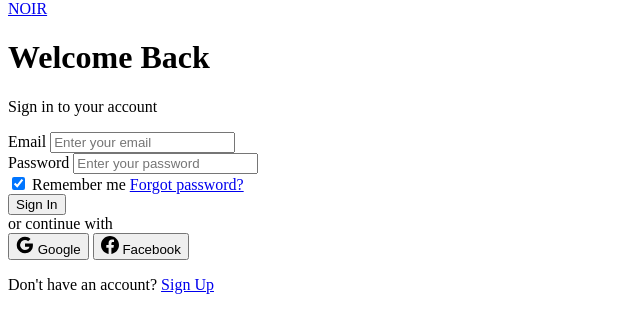
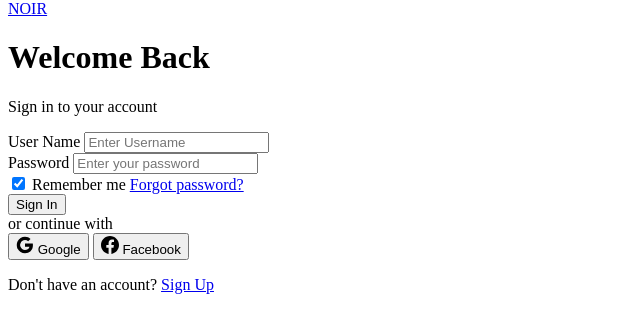
Before and after one commit to Mack-0409/django-ecommerce-project, a Django app: page /login_/ in a window 1280 px wide. Shown: the part 73-406 px from the top of the page, without its empty margins (0-640 px from the left). Run offline with Django 5.2, Linux system fonts and the light colour scheme.

Commit message:
authen login/register/logout

```diff
--- a/E-com/myproject/authen/templates/login_.html
+++ b/E-com/myproject/authen/templates/login_.html
@@ -12,12 +12,12 @@
       <form class="auth-form" id="signinForm" method="POST">
         {% csrf_token %}
         <div class="form-group">
-          <label for="email">Email</label>
-          <input type="email" id="email" placeholder="Enter your email" required name="email">
+          <label for="username">User Name</label>
+          <input type="text" id="email" placeholder="Enter Username" required name="username">
         </div>
         <div class="form-group">
           <label for="password">Password</label>
-          <input type="password" id="password" placeholder="Enter your password" required name="pasw">
+          <input type="password" id="password" placeholder="Enter your password" required name="password">
         </div>
 
         <div class="form-row">
--- a/E-com/myproject/authen/templates/logout_.html
+++ /dev/null
@@ -1,5 +0,0 @@
-{% extends 'main.html' %}
-
-{% block content %}
-    <h1>Logout Page</h1>
-{% endblock %}
--- a/E-com/myproject/authen/templates/register.html
+++ b/E-com/myproject/authen/templates/register.html
@@ -19,6 +19,10 @@
           <div class="form-group">
             <label for="lastName">Last Name</label>
             <input type="text" id="lastName" placeholder="Doe" required name="last_name">
+          </div>
+          <div class="form-group">
+            <label for="username">UserName</label>
+            <input type="text" id="userName" placeholder="Doe" required name="username">
           </div>
         </div>
 
--- a/E-com/myproject/authen/views.py
+++ b/E-com/myproject/authen/views.py
@@ -1,14 +1,46 @@
 from django.shortcuts import render, redirect
+from django.contrib.auth.models import User
+from django.contrib.auth import authenticate, login, logout
+from django.contrib.auth.decorators import login_required
 
 # Create your views here.
 
 def login_(request):
+    if request.method == 'POST':
+        username = request.POST['username']
+        password = request.POST['password']
+        user = authenticate(username = username, password = password)
+        if user:
+            login(request, user)
+            return redirect('home')
+        else:
+            return render(request, 'login_.html', {'error':'Username or Password is wrong....!'})
     return render(request, 'login_.html')
 
 def logout_(request):
-    return render(request, 'logout_.html')
+    logout(request)
+    return redirect('login_')
 
 def register(request):
+    if request.method == 'POST':
+        first_name = request.POST['first_name']
+        last_name = request.POST['last_name']
+        username = request.POST['username']
+        email = request.POST['email']
+        password = request.POST['pasw']
+        confirm_password = request.POST['confirm_pasw']
+        try:
+            user = User.objects.get(username = username)
+            return render(request, 'register.html', {'error':'UserName is already taken...!'})
+        except:
+            User.objects.create_user(
+                first_name = first_name,
+                last_name = last_name,
+                username = username,
+                email = email,
+                password = password,
+            )
+            return redirect('login_')
     return render(request, 'register.html')
 
 '''
```
Also changed, not shown: E-com/myproject/db.sqlite3.
